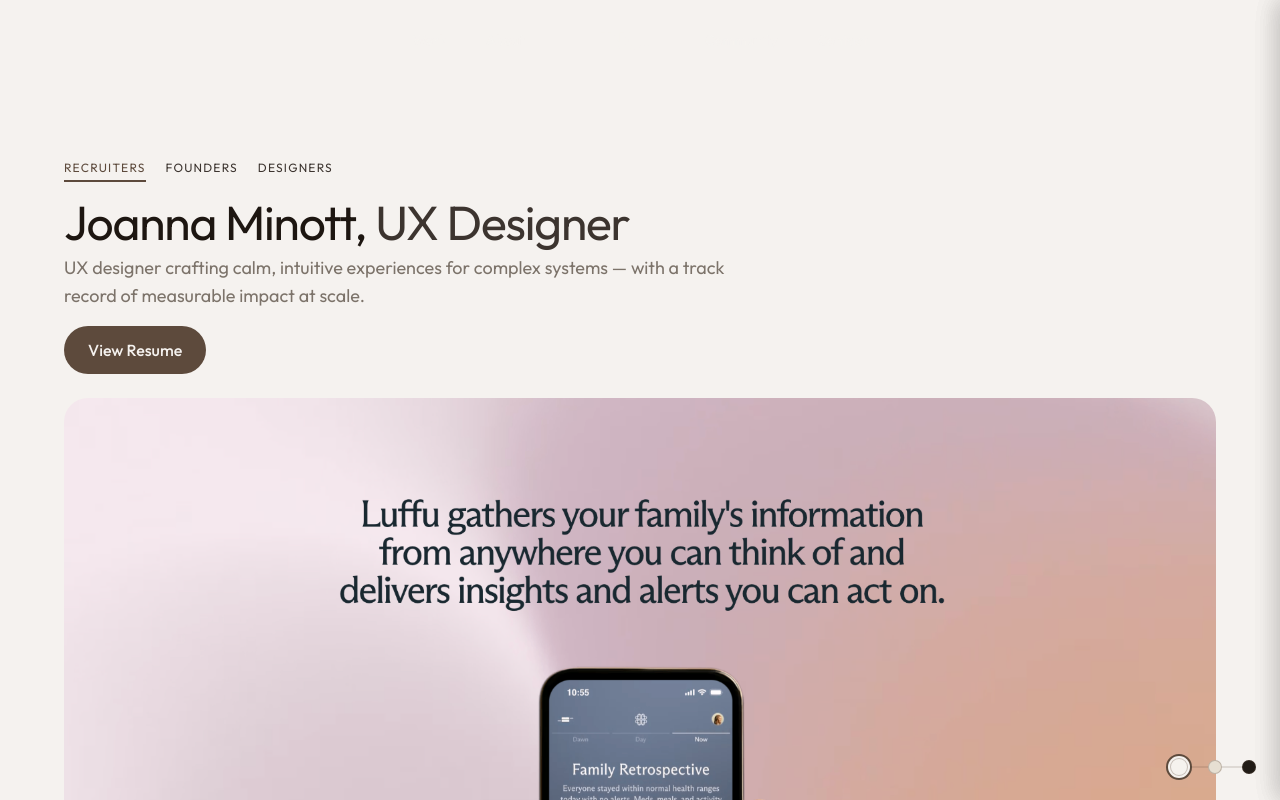
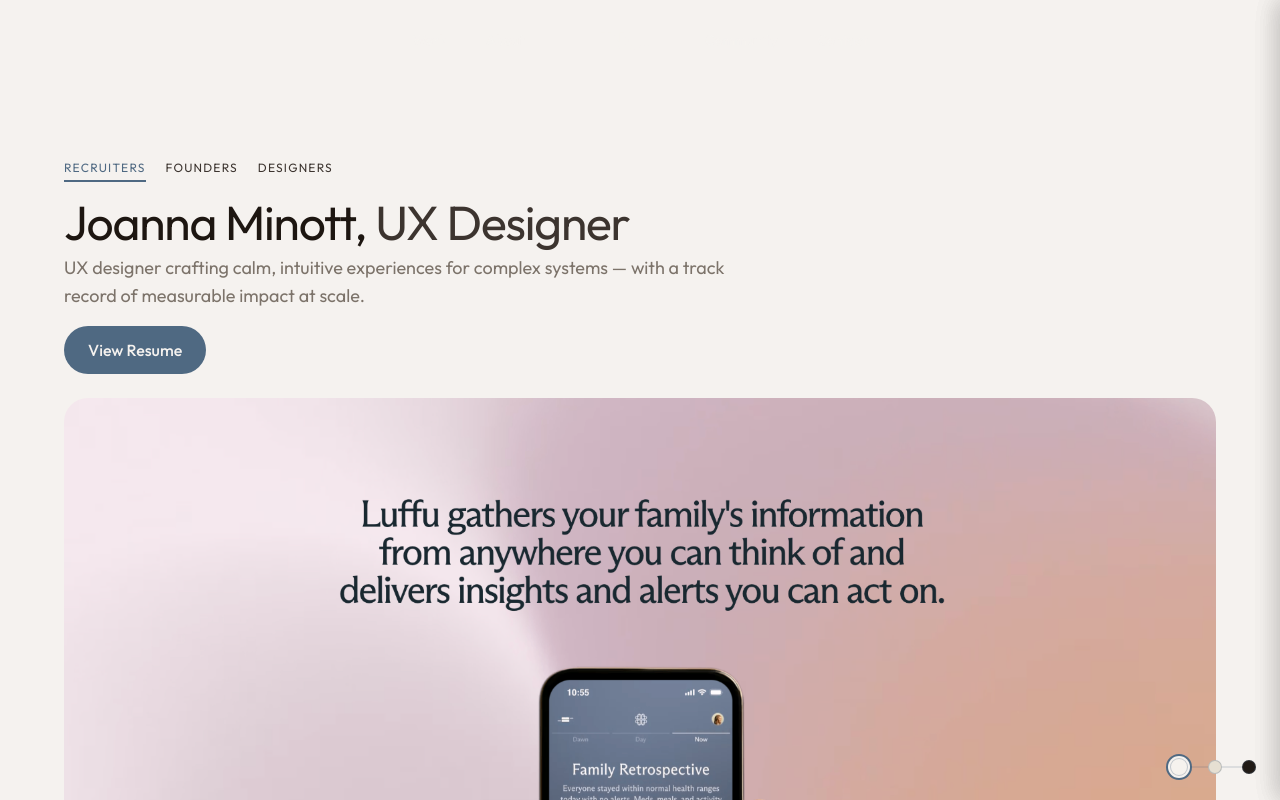
Before and after one commit to jnm128/portfolio2026jnm, a React (Vite) app: page / in a window 1280 px wide. Shown: the top 800 px of the page. Built offline with nearby package versions, Linux system fonts and the light colour scheme.

Commit message:
Reverted to commit 7598144d2b494161e445f45dbe1b87e0fb2b338b

```diff
--- a/src/components/ui-custom/Button.tsx
+++ b/src/components/ui-custom/Button.tsx
@@ -22,11 +22,11 @@ const Button: React.FC<ButtonProps> = ({
       className={cn(
         'relative inline-flex items-center justify-center whitespace-nowrap rounded-none font-medium transition-all focus-visible:outline-none disabled:pointer-events-none disabled:opacity-50',
         {
-          'bg-primary text-primary-foreground hover:bg-primary/90 hover:shadow-lg hover:shadow-primary/25': variant === 'primary',
+          'bg-gray-600 text-white hover:bg-gray-700 hover:shadow-lg hover:shadow-gray-600/25': variant === 'primary',
           'bg-secondary text-secondary-foreground hover:bg-secondary/80 hover:shadow-lg hover:shadow-secondary/25': variant === 'secondary',
           'border border-input bg-transparent hover:bg-accent/10 hover:shadow-lg hover:shadow-accent/25': variant === 'outline',
           'hover:bg-accent hover:text-accent-foreground hover:shadow-lg hover:shadow-accent/25': variant === 'ghost',
-          'text-foreground underline-offset-4 hover:underline': variant === 'link',
+          'text-gray-600 underline-offset-4 hover:underline': variant === 'link',
           'h-9 px-4 py-2 text-sm': size === 'sm',
           'h-10 px-5 py-2': size === 'md',
           'h-11 px-6 py-3 text-base': size === 'lg',
--- a/src/index.css
+++ b/src/index.css
@@ -15,7 +15,7 @@
        Accent      #4F6A80  (slate blue)
     */
     --background: 30 23% 95%;          /* #F5F2EE */
-    --foreground: 25 21% 30%;          /* #5C4A3D — warm brown body text */
+    --foreground: 209 24% 41%;         /* #4F6A80 — slate blue body text */
     --title: 25 28% 9%;                /* #1C1410 — near-black warm for headings */
 
     --section: 38 22% 91%;             /* #EDE9E3 */
```
Also changed, not shown: .lovable/plan.md.
